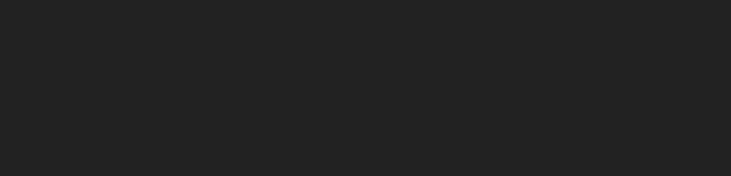
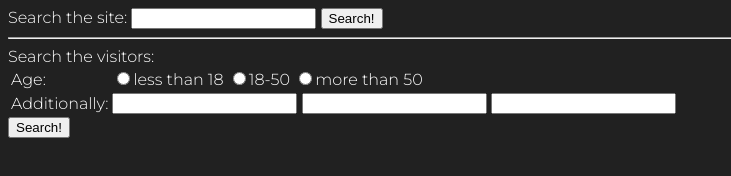
Before and after one commit to chulp28/js-learn, a plain HTML site: page index.html in a window 1280 px wide. Shown: the whole page, without its empty margins (0-731 px from the left). Drawn offline with Linux system fonts and the light colour scheme.

Commit message:
Day 6 Evening

```diff
--- a/app.js
+++ b/app.js
@@ -1,10 +1,15 @@
-class Rabbit extends Object {
-  constructor(name) {
-    super()
-    this.name = name;
-  }
+let table = document.getElementById('age-table')
+let td = document.getElementsByTagName('td')[0].textContent
+let lables = document.getElementsByName('age')
+let searchForm = document.getElementsByName('search')[0]
+let searchFormInputs = searchForm.getElementsByTagName('input')
+console.log(lables)
+console.log(td)
+console.log(searchForm)
+console.log(searchFormInputs[0])
+console.log(searchFormInputs[1])
+//lables.style.backgroundColor = 'red'
+
+for (elem of lables) {
+  console.log(elem.value)
 }
-
-let rabbit = new Rabbit("Кроль");
-
-alert( rabbit.hasOwnProperty('name') );
--- a/index.html
+++ b/index.html
@@ -7,8 +7,44 @@
   <meta name="viewport"
         content="width=device-width, user-scalable=no, initial-scale=1.0, maximum-scale=1.0, minimum-scale=1.0">
   <meta http-equiv="X-UA-Compatible" content="ie=edge">
-  <title>Document</title>
+  <title>JSLP: JavaScript Learn Project</title>
 </head>
 <body>
+  <form name="search">
+    <label>Search the site:
+      <input type="text" name="search">
+    </label>
+    <input type="submit" value="Search!">
+  </form>
+
+  <hr>
+
+  <form name="search-person">
+    Search the visitors:
+    <table id="age-table">
+      <tr>
+        <td>Age:</td>
+        <td id="age-list">
+          <label>
+            <input type="radio" name="age" value="young">less than 18</label>
+          <label>
+            <input type="radio" name="age" value="mature">18-50</label>
+          <label>
+            <input type="radio" name="age" value="senior">more than 50</label>
+        </td>
+      </tr>
+
+      <tr>
+        <td>Additionally:</td>
+        <td>
+          <input type="text" name="info[0]">
+          <input type="text" name="info[1]">
+          <input type="text" name="info[2]">
+        </td>
+      </tr>
+
+    </table>
+
+    <input type="submit" value="Search!">
 </body>
 </html>
--- a/theme.css
+++ b/theme.css
@@ -1,8 +1,10 @@
+@import url('https://fonts.googleapis.com/css2?family=Montserrat:ital,wght@0,100..900;1,100..900&display=swap');
+
 body {
-    font-family: Poppins;
+    font-family: Montserrat;
+    font-weight: 300;
     padding: 0;
-    margin: 0;
-    justify-content: center;
-    display: flex;
+    margin: 10;
     background-color: rgb(33, 33, 33);
+    color: white;
 }
```
